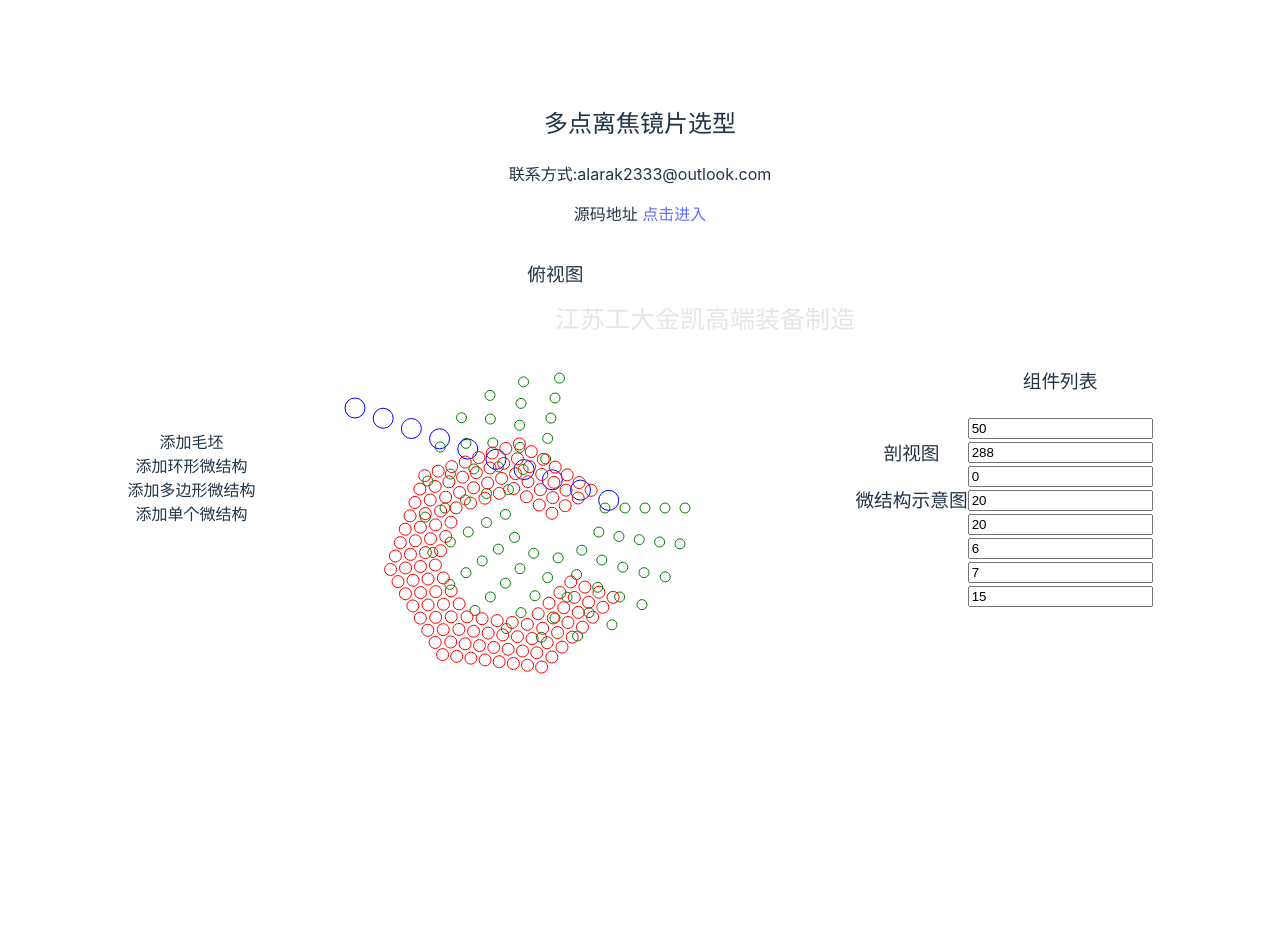
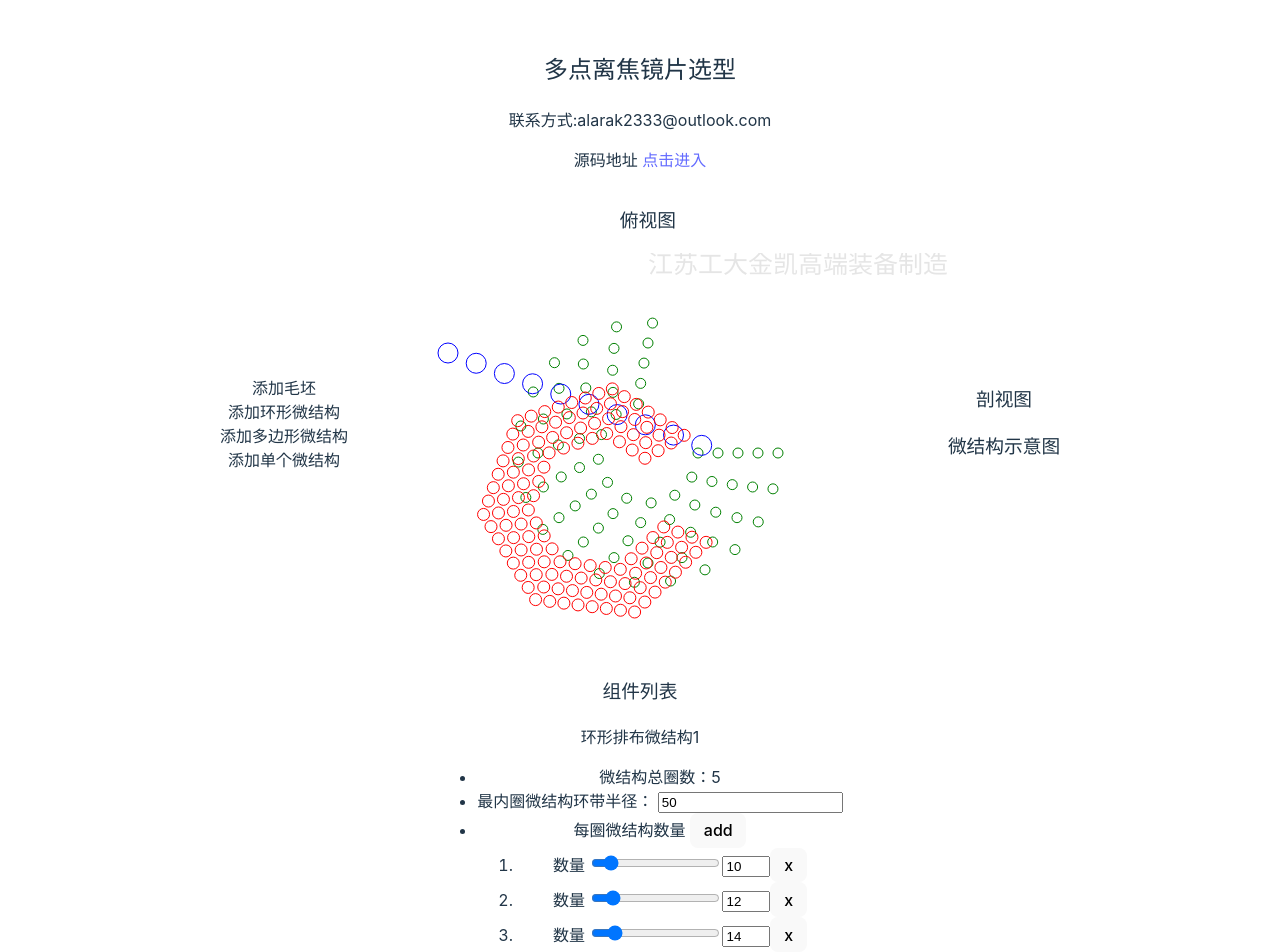
Before and after one commit to alarak233/lens_selection, a Vue app: page / in a window 1280 px wide. Shown: the top 952 px of the page. Before the commit the page ends 800 px from the top, so only its background shows below. Built offline with nearby package versions, Linux system fonts and the light colour scheme.

Commit message:
初始化了环形微结构控制组件

```diff
--- a/src/App.vue
+++ b/src/App.vue
@@ -1,6 +1,7 @@
 <script setup lang="ts">
 import { ref, reactive } from "vue";
 import circle_array_cloud from "./components/circle_array_cloud.vue";
+import circle_array_control from "./components/circle_array_control.vue";
 import line_array_cloud from "./components/line_array_cloud.vue";
 import polygon_array_cloud from "./components/polygon_array_cloud.vue";
 import water_marks from "./components/water_marks.vue";
@@ -91,12 +92,7 @@ const water_marks_data2: Water_marks_data = {
   </div>
   <div class="div_inline">
     <h3>组件列表</h3>
-    <input type="number" v-model="circle_data1.start_r" />
-    <br>
-    <input type="number" v-model="circle_data1.end_angle" />
-    <br>
-    <input type="number" v-model="circle_data1.start_angle" />
-    <br>
+    <circle_array_control :circle_data="circle_data1" :id="1"/>
     <input type="number" v-model="line_data1.start_angle" />
     <br>
     <input type="number" v-model="polygon_data1.start_angle" />
--- /dev/null
+++ b/src/components/circle_array_control.vue
@@ -0,0 +1,35 @@
+<template>
+    <div>
+        <div>环形排布微结构{{ id }}</div>
+        <ul>
+            <li>微结构总圈数：{{ props.circle_data.points_num.length }}</li>
+            <li>最内圈微结构环带半径：
+                <input type="text" v-model="props.circle_data.start_r"/>
+            </li>
+            <li>每圈微结构数量
+                <button>add</button>
+                <ol>
+                    <li v-for="(item, index) in props.circle_data.points_num">
+                        <label>数量
+                            <input type="range" v-model="props.circle_data.points_num[index]" />
+                            <input type="number" v-model="props.circle_data.points_num[index]"  />
+                        </label>
+                        <button>x</button>
+                    </li>
+                </ol>
+            </li>
+        </ul>
+    </div>
+</template>
+
+<script setup lang="ts">
+import { Circle_data } from './model';
+
+const props = defineProps<{
+    id: number,
+    circle_data: Circle_data
+}>();
+
+</script>
+
+<style scoped></style>
--- a/src/components/water_marks.vue
+++ b/src/components/water_marks.vue
@@ -8,7 +8,7 @@
             :from="props.water_marks_data.start_pos.x"
             :to="props.water_marks_data.end_pos.x"
             begin="0s"
-            dur="5s"
+            dur="10s"
             fill="freeze"
             repeatCount="indefinite"
         />
--- a/src/style.css
+++ b/src/style.css
@@ -19,6 +19,7 @@ a {
   color: #646cff;
   text-decoration: inherit;
 }
+
 a:hover {
   color: #535bf2;
 }
@@ -39,7 +40,7 @@ h1 {
 button {
   border-radius: 8px;
   border: 1px solid transparent;
-  padding: 0.6em 1.2em;
+  padding: 0.4em 0.8em;
   font-size: 1em;
   font-weight: 500;
   font-family: inherit;
@@ -47,12 +48,18 @@ button {
   cursor: pointer;
   transition: border-color 0.25s;
 }
+
 button:hover {
   border-color: #646cff;
 }
+
 button:focus,
 button:focus-visible {
   outline: 4px auto -webkit-focus-ring-color;
+}
+
+input[type=number] {
+  width: 3em;
 }
 
 .card {
@@ -71,9 +78,11 @@ button:focus-visible {
     color: #213547;
     background-color: #ffffff;
   }
+
   a:hover {
     color: #747bff;
   }
+
   button {
     background-color: #f9f9f9;
   }
```
Also changed, not shown: 5 other files (tests, documents, lock files or other folders).
